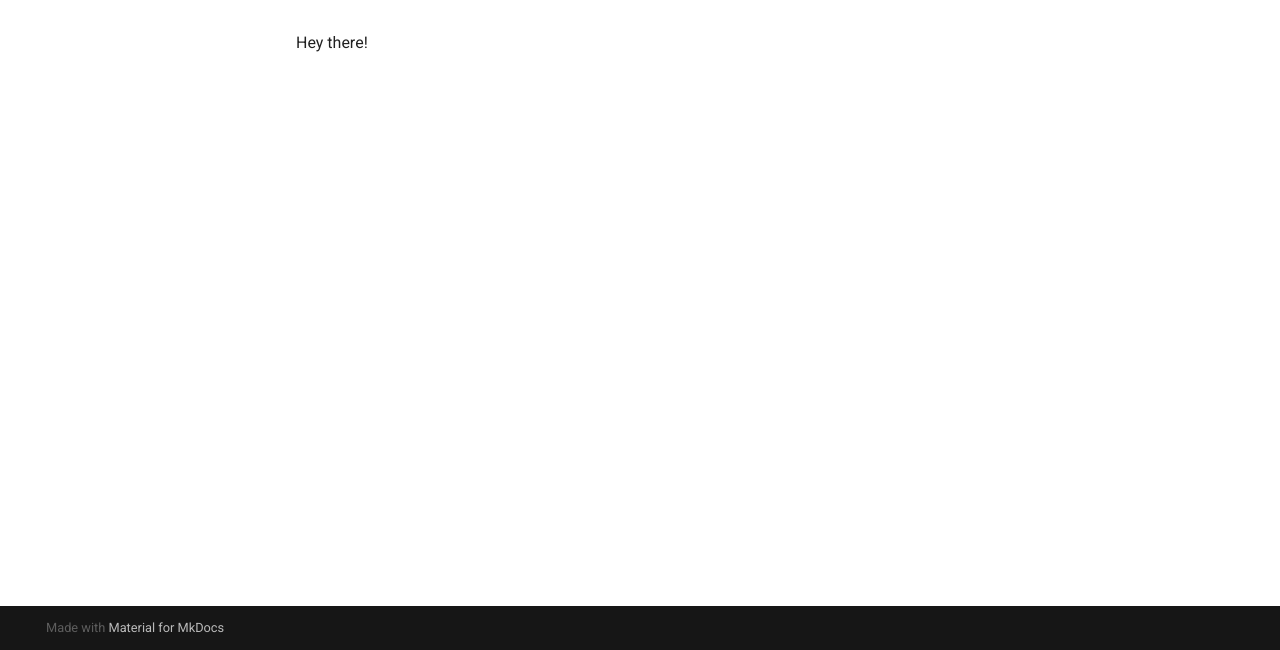
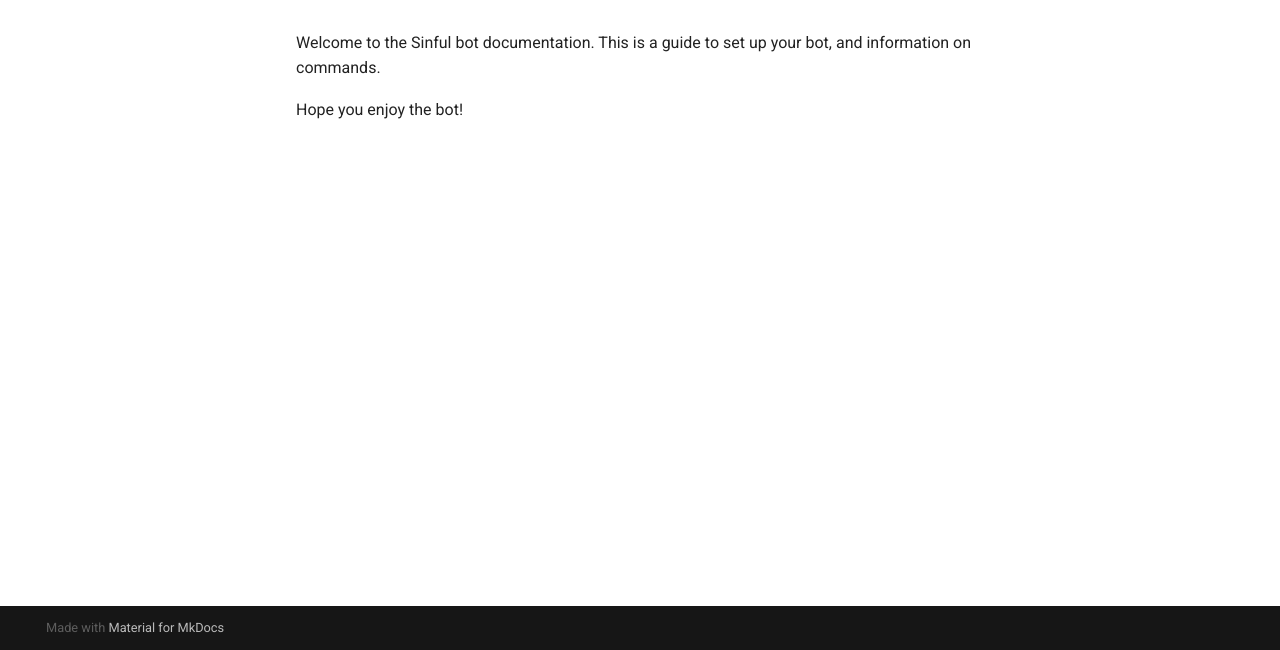
Before and after one commit to sinfuldev/sinful-docs, a plain HTML site: page index.html in a window 1280 px wide. Shown: the part 150-800 px from the top of the page. Drawn offline with Linux system fonts and the light colour scheme.

Commit message:
Deployed  with MkDocs version: 1.2.2

```diff
--- a/index.html
+++ b/index.html
@@ -223,7 +223,8 @@
 
 
                 <h1 id="sinful-documentation">Sinful Documentation</h1>
-<p>Hey there!</p>
+<p>Welcome to the Sinful bot documentation. This is a guide to set up your bot, and information on commands.</p>
+<p>Hope you enjoy the bot!</p>
 
 
 
--- a/search/search_index.json
+++ b/search/search_index.json
@@ -1 +1 @@
-{"config":{"indexing":"full","lang":["en"],"min_search_length":3,"prebuild_index":false,"separator":"[\\s\\-]+"},"docs":[{"location":"","text":"Sinful Documentation Hey there!","title":"Sinful Documentation"},{"location":"#sinful-documentation","text":"Hey there!","title":"Sinful Documentation"}]}
+{"config":{"indexing":"full","lang":["en"],"min_search_length":3,"prebuild_index":false,"separator":"[\\s\\-]+"},"docs":[{"location":"","text":"Sinful Documentation Welcome to the Sinful bot documentation. This is a guide to set up your bot, and information on commands. Hope you enjoy the bot!","title":"Sinful Documentation"},{"location":"#sinful-documentation","text":"Welcome to the Sinful bot documentation. This is a guide to set up your bot, and information on commands. Hope you enjoy the bot!","title":"Sinful Documentation"}]}
```
Also changed, not shown: 1 other file.
